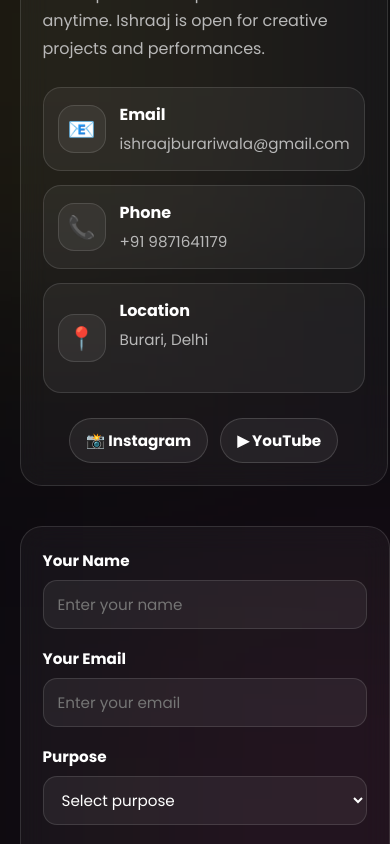
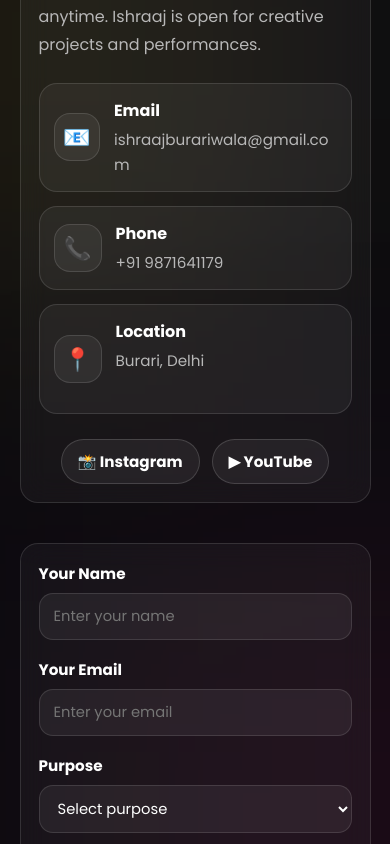
Before and after one commit to Deepu23456/ishraaj-burariwala, a React (Vite) app: page / in a window 390 px wide. Shown: the part 10440-11284 px from the top of the page. Built offline with nearby package versions, Linux system fonts and the light colour scheme.

Commit message:
fixed bugs

```diff
--- a/src/components/Contact.css
+++ b/src/components/Contact.css
@@ -118,6 +118,9 @@
 .contact-card a {
     font-size: 0.95rem;
     color: var(--text2);
+
+    word-break: break-word;
+    overflow-wrap: break-word;
 }
 
 .contact-card a:hover {
@@ -234,14 +237,23 @@
 
 /* Dropdown options color fix */
 .form-group select option {
-  background: #000;
-  color: white;
+    background: #000;
+    color: white;
 }
 
 /* Responsive */
 @media (max-width: 950px) {
+
     .contact-wrapper {
         flex-direction: column;
+        align-items: center;
+    }
+
+    .contact-left,
+    .contact-right,
+    .contact-form {
+        width: 100%;
+        max-width: 100%;
     }
 
     .contact-left,
@@ -251,6 +263,27 @@
 }
 
 @media (max-width: 600px) {
+
+    .contact {
+        padding-inline: 14px;
+    }
+
+    .contact-wrapper {
+        width: 100%;
+    }
+
+    .contact-left,
+    .contact-right {
+        width: 100%;
+    }
+
+    .contact-form,
+    .contact-left {
+        width: 100%;
+        padding: 18px;
+        border-radius: 18px;
+    }
+
     .contact-left h3 {
         font-size: 1.5rem;
     }
@@ -258,4 +291,15 @@
     .contact-socials {
         justify-content: center;
     }
+
+    .form-group input,
+    .form-group textarea,
+    .form-group select {
+        width: 100%;
+        font-size: 0.92rem;
+    }
+
+    .contact-card {
+        width: 100%;
+    }
 }
```
